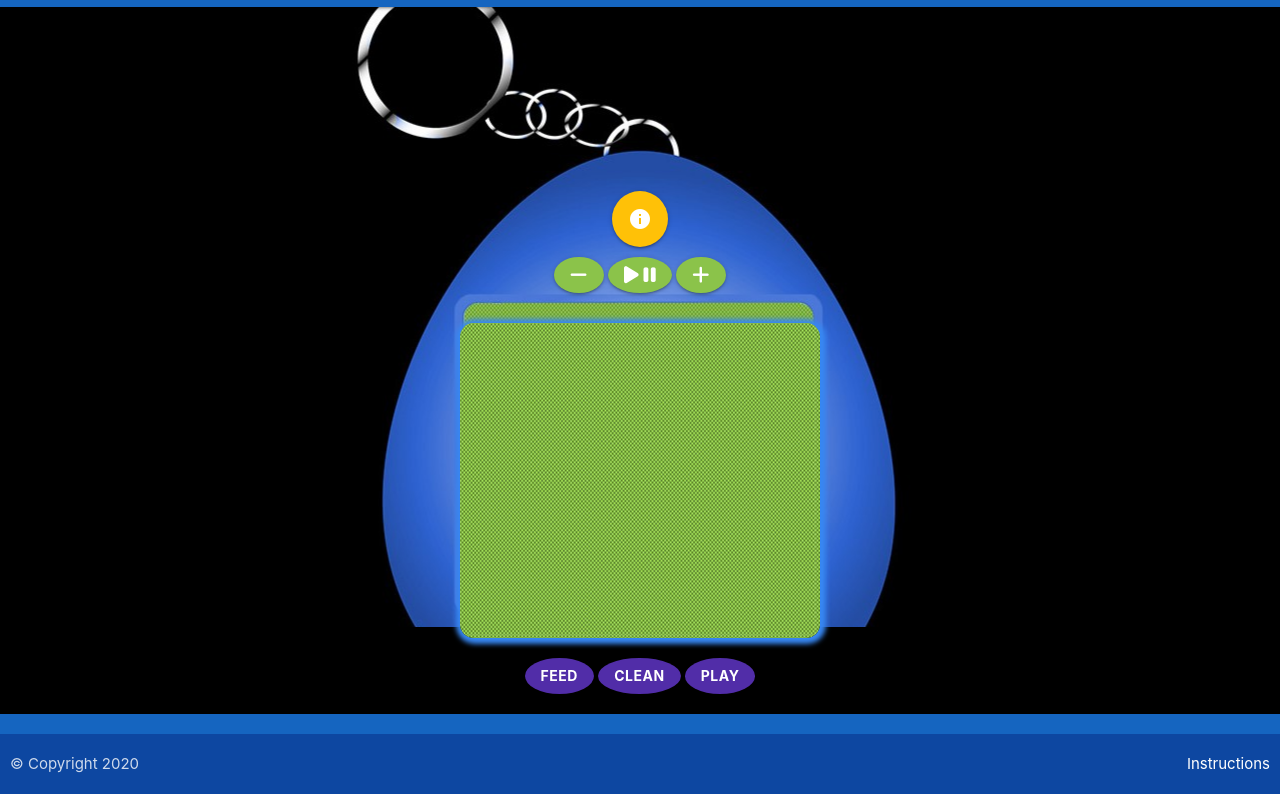
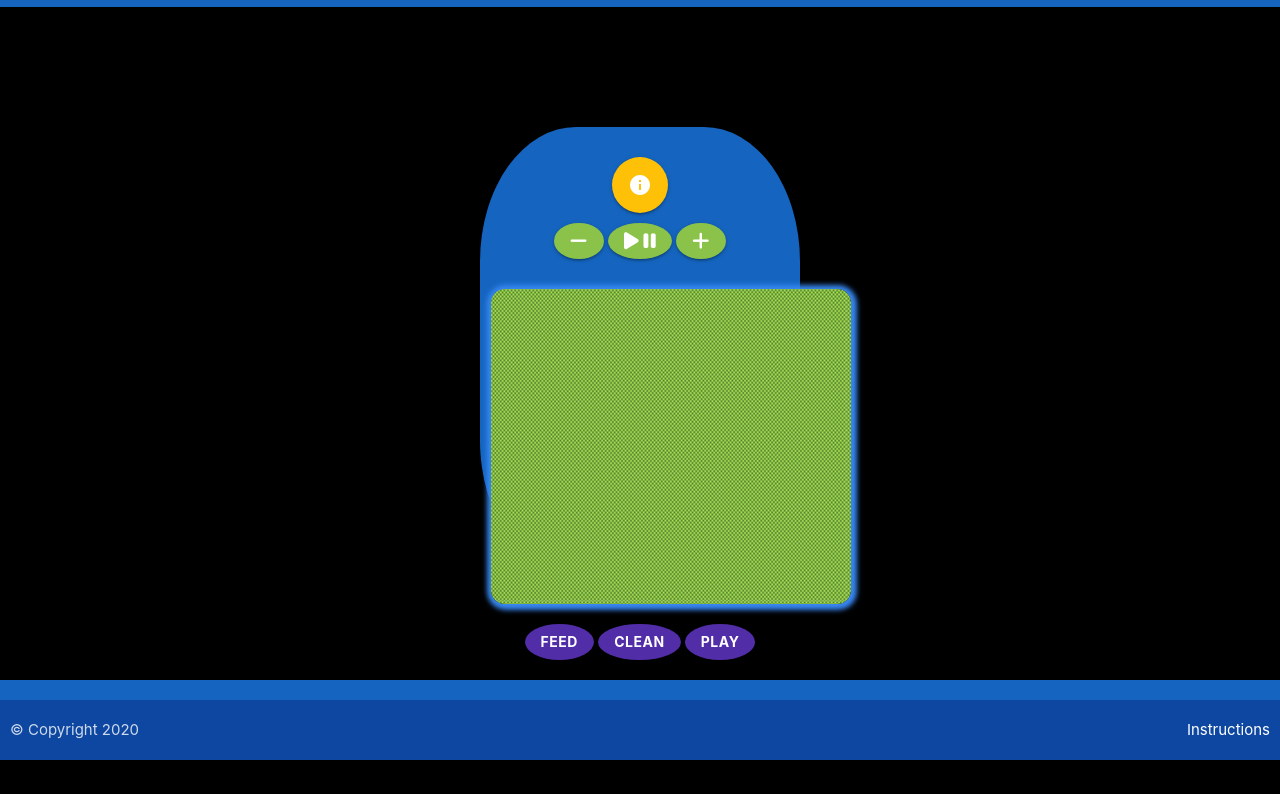
Before and after one commit to megan-pg/tamagotchi, a website: page public/tamagotchi.html in a window 1280 px wide. Shown: the part 57-851 px from the top of the page. After the commit the page ends 817 px from the top, so only its background shows below. Drawn offline with nearby package versions, Linux system fonts and the light colour scheme; files whose address does not match are found by name.

Commit message:
remoeve build script for heroku, remove tamagotchi egge image because mobile vs desktop view is hard

```diff
--- a/package.json
+++ b/package.json
@@ -4,7 +4,6 @@
   "description": "This application is a remake of the original Tamagotchi game from the 80's. User logs in and plays with a chosen animal. Keeping it alive and keeping it alive for XX amount of time is the goal.",
   "main": "server.js",
   "scripts": {
-    "build": "node server.js",
     "test": "echo \"Error: no test specified\" && exit 1",
     "start": "node server.js",
     "lint": "eslint \"./**/*.js\""
--- a/public/assets/css/tamagotchi.css
+++ b/public/assets/css/tamagotchi.css
@@ -33,17 +33,7 @@ p {
 #padding {
   padding: 100px;
 }
-
-#screen {
-  background-image: url(images/blueTamagotchi-1475-reducedgreen.jpg);
-  background-repeat:no-repeat;
-  background-position: center;
-  background-position-y: 15.5%;
-  height: 77.5vh;
-  padding-top: 12.25em;
-}
-
-@media only screen and (max-width: 600px) {
+/* MOBILE FIRST */
 #screen{
   background-image: none;
   background-color: #1565C0;
@@ -53,6 +43,16 @@ p {
   padding-right: 0;
   padding-left: 0;
   margin: 0.5em;
+}
+
+/* BIGGER THAN A PHONE: ADD ADDITIONAL QUERIES AS SEEN FIT */
+@media only screen and (min-width: 600px) {
+  #screen{
+    width: 25vw;
+    height: 35vw;
+    margin-top: 8em;
+    margin-left: auto;
+    margin-right: auto;
   }
 }
 
```
Lines whose indentation alone changed are shown as unchanged.
